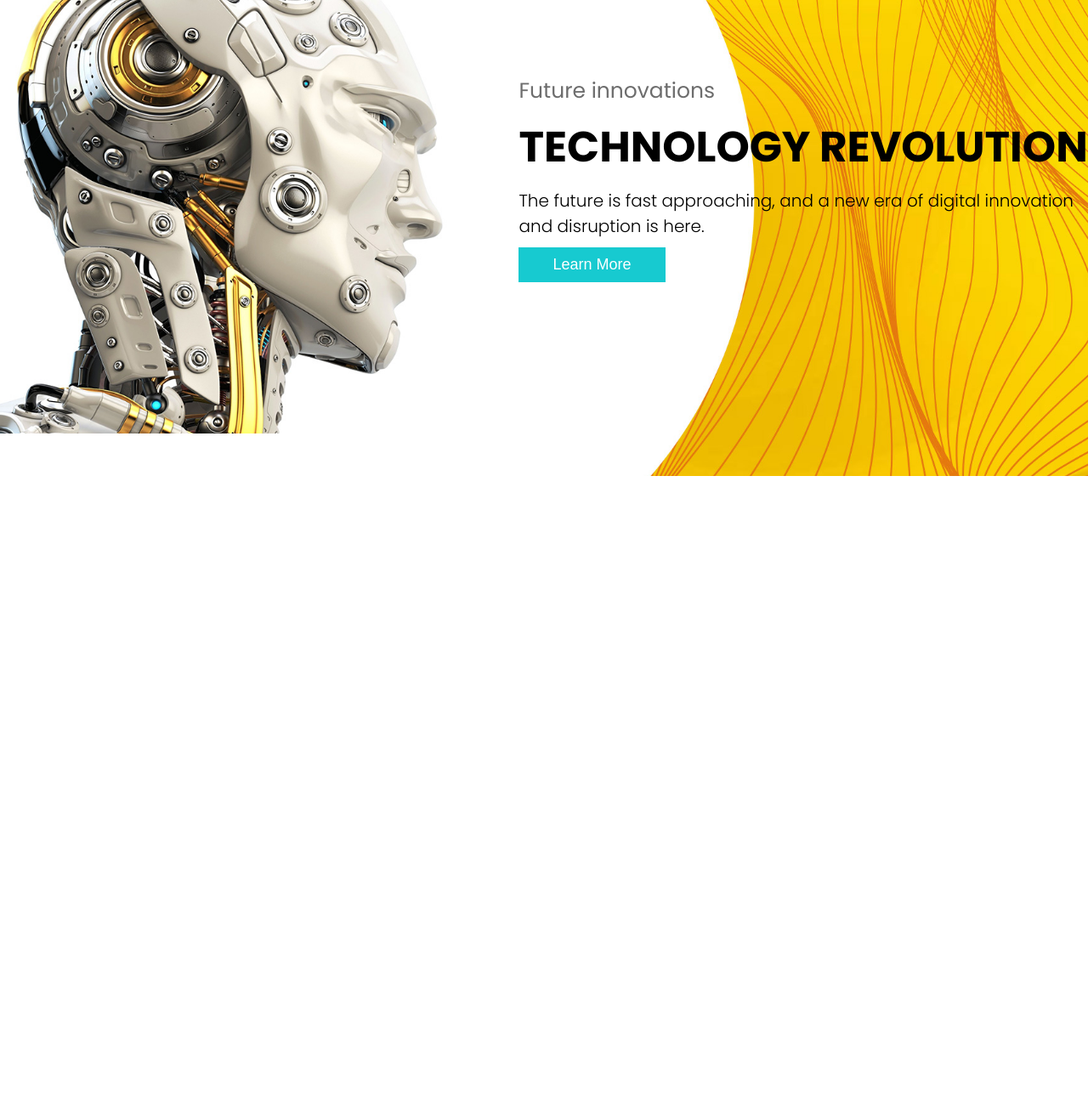
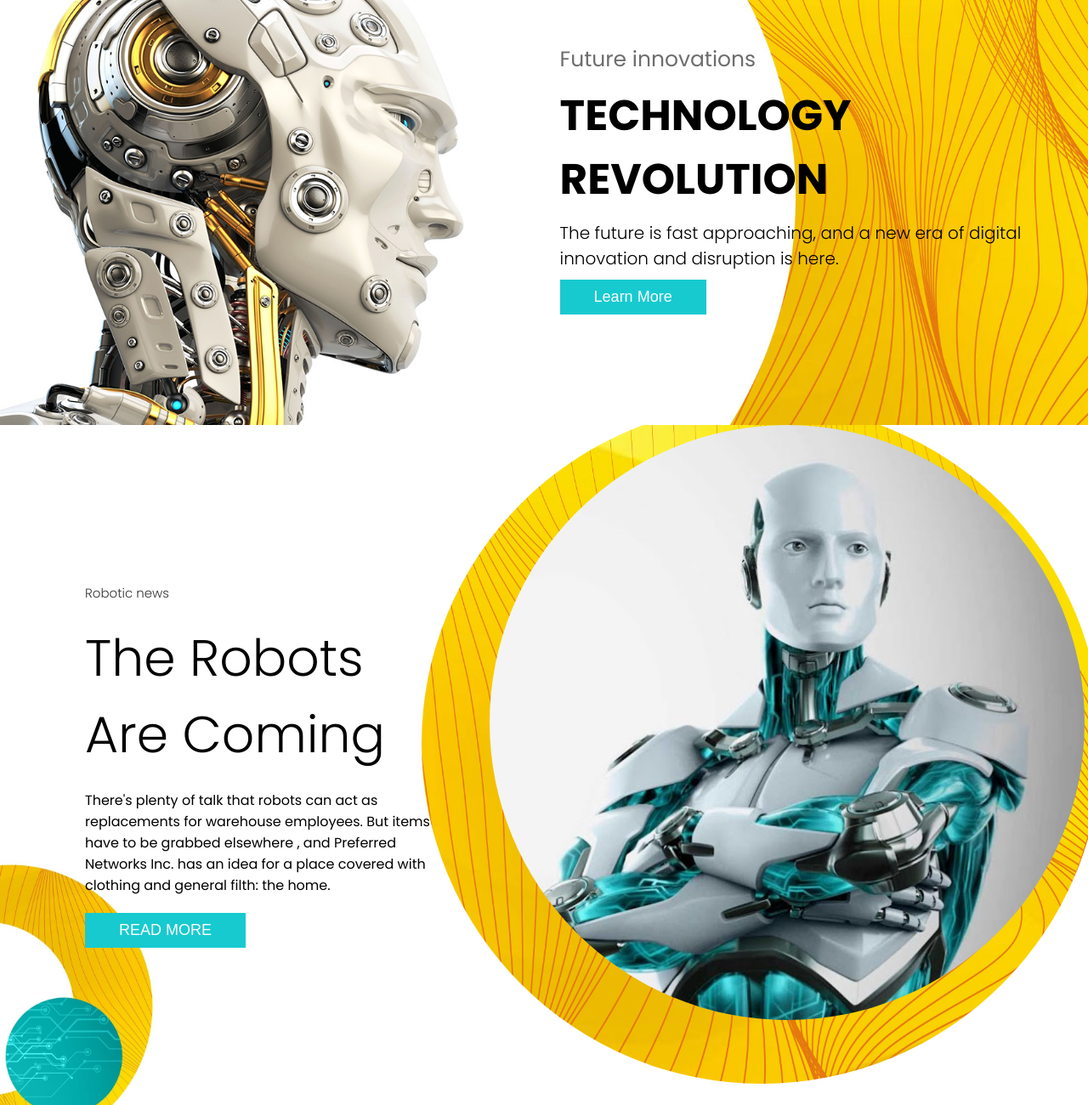
Before and after one commit to 93amrkakashi/robot-site, a plain HTML site: page index.html in a window 1280 px wide. Shown: the part 200-1500 px from the top of the page at 85% size. Before the commit the page ends 860 px from the top, so only its background shows below. Drawn offline with Linux system fonts and the light colour scheme.

Commit message:
section 2

```diff
--- a/index.html
+++ b/index.html
@@ -1,18 +1,21 @@
 <!DOCTYPE html>
 <html lang="en">
-
   <head>
-   <meta charset="UTF-8">
-   <meta http-equiv="X-UA-Compatible" content="IE=edge">
-   <meta name="viewport" content="width=device-width, initial-scale=1.0">
-   <link rel="stylesheet" href="./styles/style.css">
-   <link rel="stylesheet" href="https://cdnjs.cloudflare.com/ajax/libs/font-awesome/6.3.0/css/all.min.css"
+    <meta charset="UTF-8" />
+    <meta http-equiv="X-UA-Compatible" content="IE=edge" />
+    <meta name="viewport" content="width=device-width, initial-scale=1.0" />
+    <link rel="stylesheet" href="./styles/style.css" />
+    <link
+      rel="stylesheet"
+      href="https://cdnjs.cloudflare.com/ajax/libs/font-awesome/6.3.0/css/all.min.css"
       integrity="sha512-SzlrxWUlpfuzQ+pcUCosxcglQRNAq/DZjVsC0lE40xsADsfeQoEypE+enwcOiGjk/bSuGGKHEyjSoQ1zVisanQ=="
-      crossorigin="anonymous" referrerpolicy="no-referrer" />
+      crossorigin="anonymous"
+      referrerpolicy="no-referrer"
+    />
     <title>FUTURE</title>
     </head>
-
     <body>
+    <!-- nav bar starts here -->
     <nav>
       <div class="logo">
         <h3>FUTURE</h3>
@@ -27,20 +30,46 @@
         <div class="bar"></div>
       </div>
     </nav>
+    <!-- nav bar ends here -->
+    <!-- ************************************ -->
+    <!-- Hero section starts here -->
     <div class="hero">
-      <div class="robot">
-         <!-- <img src="./pics/intror.jpg" alt=""> -->
-      </div>
+      <div class="robot"></div>
       <div class="content">
         <p>Future innovations</p>
-         <h1>TECHNOLOGY REVOLUTION</h1>
-         <h5>The future is fast approaching, and a new era of digital innovation and disruption is here.</h5>
+        <h1>TECHNOLOGY<br/>REVOLUTION</h1>
+        <h5>
+          The future is fast approaching, and a new era of digital innovation
+          and disruption is here.
+        </h5>
         <button>Learn More</button>
       </div>
     </div>
-
-
+    <!-- Hero ssection ends here -->
+    <!-- **************************************** -->
+    <!-- second ssection starts here -->
+    <div class="second">
+      <!-- <img src="./pics/2.jpg" alt=""> -->
+      <div class="content">
+        <h5>Robotic news</h5>
+        <h1>
+          The Robots
+          Are Coming
+        </h1>
+        <p>
+          There's plenty of talk that robots can act as replacements for
+          warehouse employees. But items have to be grabbed elsewhere , and
+          Preferred Networks Inc. has an idea for a place covered with clothing
+          and general filth: the home.
+        </p>
+        <button>READ MORE</button>
+      </div>
+      <div class="photo">
+         <img src="./pics/222.jpg" alt="">
+         <img class="robot" src="./pics/robot2.jpg" alt="">
+      </div>
+    </div>
+    <!-- second ssection ends here -->
     <script src="./scripts/app.js"></script>
   </body>
-
 </html>
--- a/styles/style.css
+++ b/styles/style.css
@@ -81,14 +81,12 @@ nav {
 .nav-links a {
    width: 100%;
    color: var(--main-color);
-   border-bottom: 1px solid var(--main-color);
+   border-bottom: 0.0005px solid var(--main-color);
    text-decoration: none;
    padding: 5px 10px;
    text-transform: capitalize;
    font-weight: 300;
    font-size: 17px;
-
-
 }
 
 .nav-links a:nth-last-child(1) {
@@ -99,10 +97,6 @@ nav {
    display: none;
 }
 
-
-
-
-
 /* **************hero section************** */
 img {
    width: 100%;
@@ -111,7 +105,7 @@ img {
 
 .hero {
    width: 100%;
-   height: 100vh;
+   height: 80vh;
    overflow: hidden;
    display: flex;
    /* align-items: center;
@@ -120,7 +114,7 @@ img {
 }
 
 .hero .robot {
-   width: 55%;
+   width: 64%;
    height: 650px;
    /* border-radius: 50%; */
    /* overflow: hidden; */
@@ -143,28 +137,110 @@ img {
    flex-direction: column;
    gap: 10px;
 }
-.content p, .content h1, .content h5, button{
+
+.hero .content p,
+.hero .content h1,
+.hero .content h5,
+.hero .content button {
    margin-left: -60px;
    /* margin-top: -50px; */
 }
-.content p{
+
+.hero .content p {
    font-size: 25px;
    color: #03030394;
 }
-.content h1{
+
+.hero .content h1 {
    font-size: 50px;
    font-weight: 700;
 }
-.content h5{
+
+.hero .content h5 {
    font-size: 20px;
    font-weight: 300;
 }
 
-button{
-   background-color: #17cad0 ;
+button {
+   background-color: #17cad0;
    padding: 10px 40px;
    border: none;
    outline: none;
    color: white;
    font-size: 18px;
 }
+
+/* ***************************************** */
+
+.second {
+   width: 100%;
+   height: 100vh;
+   display: flex;
+   justify-content: center;
+   align-items: center;
+   position: relative;
+   overflow: hidden;
+}
+
+.second::after {
+   content: "";
+   background-image: url("../pics/2.jpg");
+   background-size: 250px;
+   background-repeat: no-repeat;
+   width: 400px;
+   height: 400px;
+   position: absolute;
+   bottom: -90px;
+   left: -20px;
+}
+
+.second .content {
+   width: 40%;
+   height: 100%;
+   display: flex;
+   flex-direction: column;
+   align-items: start;
+   justify-content: center;
+   z-index: 10;
+   padding-left: 100px;
+   gap: 20px;
+
+}
+
+.second h5 {
+   font-size: 15px;
+   font-weight: 300;
+   opacity: 0.8;
+}
+
+.second h1 {
+   font-size: 60px;
+   font-weight: 300;
+}
+
+/* .second .content h5 */
+
+
+.second .photo {
+   width: 60%;
+   height: 100%;
+   display: flex;
+   justify-content: center;
+   align-items: center;
+   position: relative;
+   margin-top: -50px;
+}
+
+.second .photo .robot {
+   position: absolute;
+   width: 700px;
+   height: 700px;
+   margin-top: -50px;
+   margin-right: -60px;
+}
+
+.photo img {
+   width: 800px;
+   height: 800px;
+   border-radius: 50%;
+}
```
Also changed, not shown: scripts/app.js (+4 -7 lines), pics/222.jpg (renamed from pics/cellbg2.jpg). Lines whose indentation alone changed are shown as unchanged.
